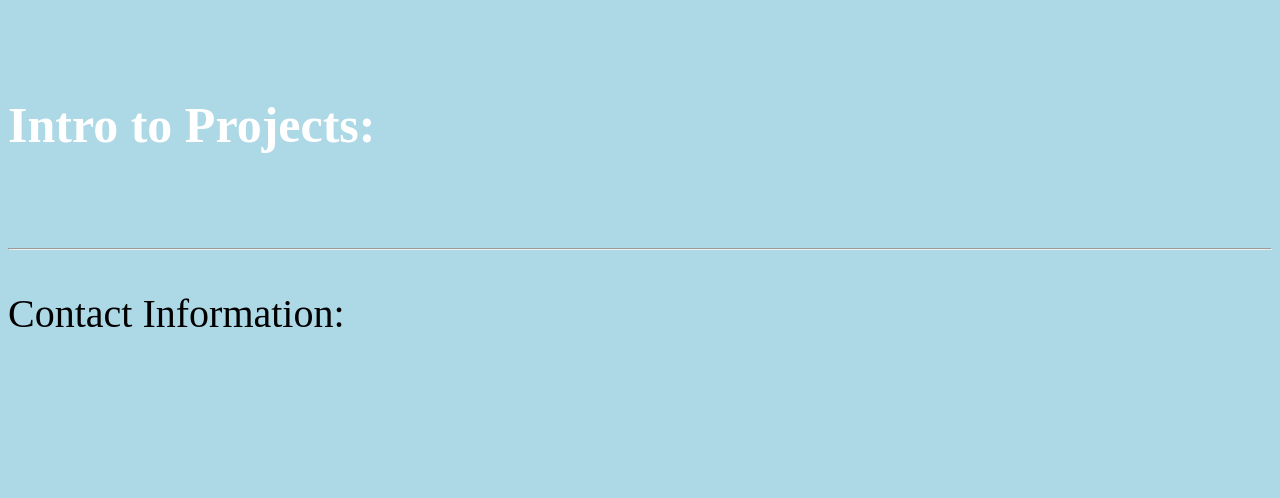
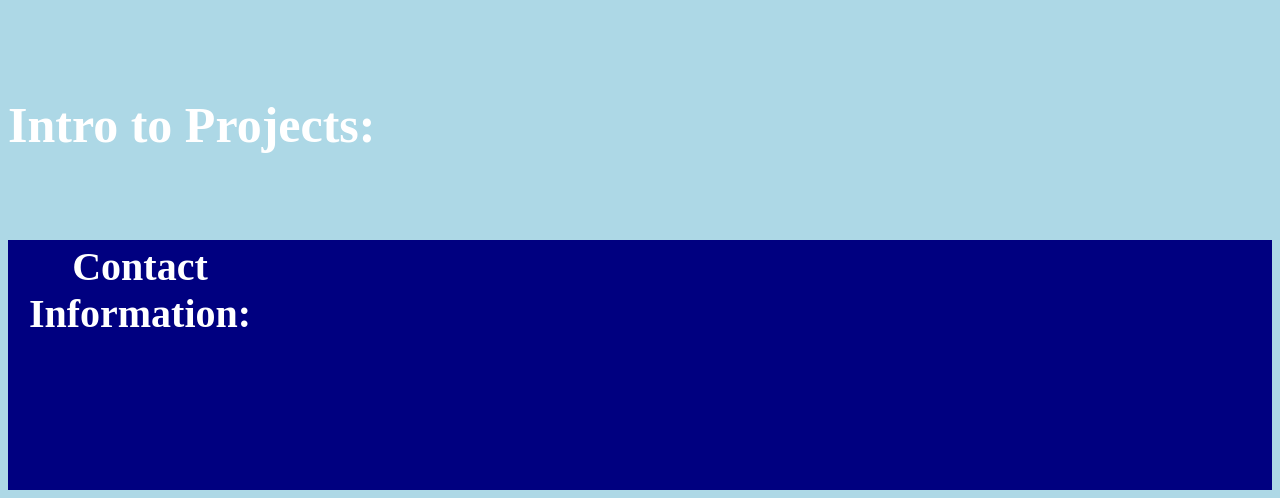
Before and after one commit to kodingwizard/N3CAM-Website, a PHP site: page / in a window 1280 px wide. Shown: the part 479-977 px from the top of the page. Before the commit the page ends 806 px from the top, so only its background shows below. Run offline with PHP 8.4, Linux system fonts and the light colour scheme; lists and menus that the app fills with data are empty.

Commit message:
homepage ci

```diff
--- a/firstproject.css
+++ b/firstproject.css
@@ -42,4 +42,8 @@ body{
 
 #ci{
     font-size: 40px;
+    color: white;
+    background-color: navy;
+    padding-right: 1000px;
+    padding-bottom: 150px;
 }
--- a/index.html
+++ b/index.html
@@ -49,7 +49,10 @@
         <h3 id="itp" class="subheader">Intro to Projects:</h3>
         <br>
         <br>
-        <hr>
-        <p id="ci">Contact Information: </h4>
+        <table id="ci">
+            <tr>
+                <th>Contact Information: </tr>
+            </tr>
+        </table>
     </body>
 </html>
```
